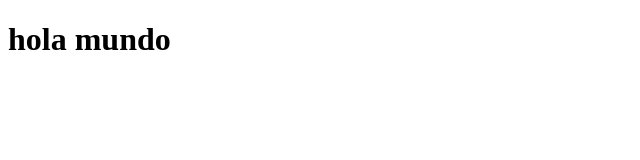
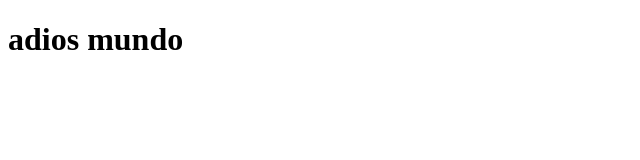
Before and after one commit to GuerreroAZ/proyecto-meta, a plain HTML site: page index.html in a window 1280 px wide. Shown: the whole page, without its empty margins (0-640 px from the left). Drawn offline with Linux system fonts and the light colour scheme.

Commit message:
Mi segunda version commit

```diff
--- a/index.html
+++ b/index.html
@@ -5,6 +5,6 @@
     <title>Proyecto Meta</title>
   </head>
   <body>
-    <h1>hola mundo</h1>
+    <h1>adios mundo</h1>
   </body>
 </html>
```
